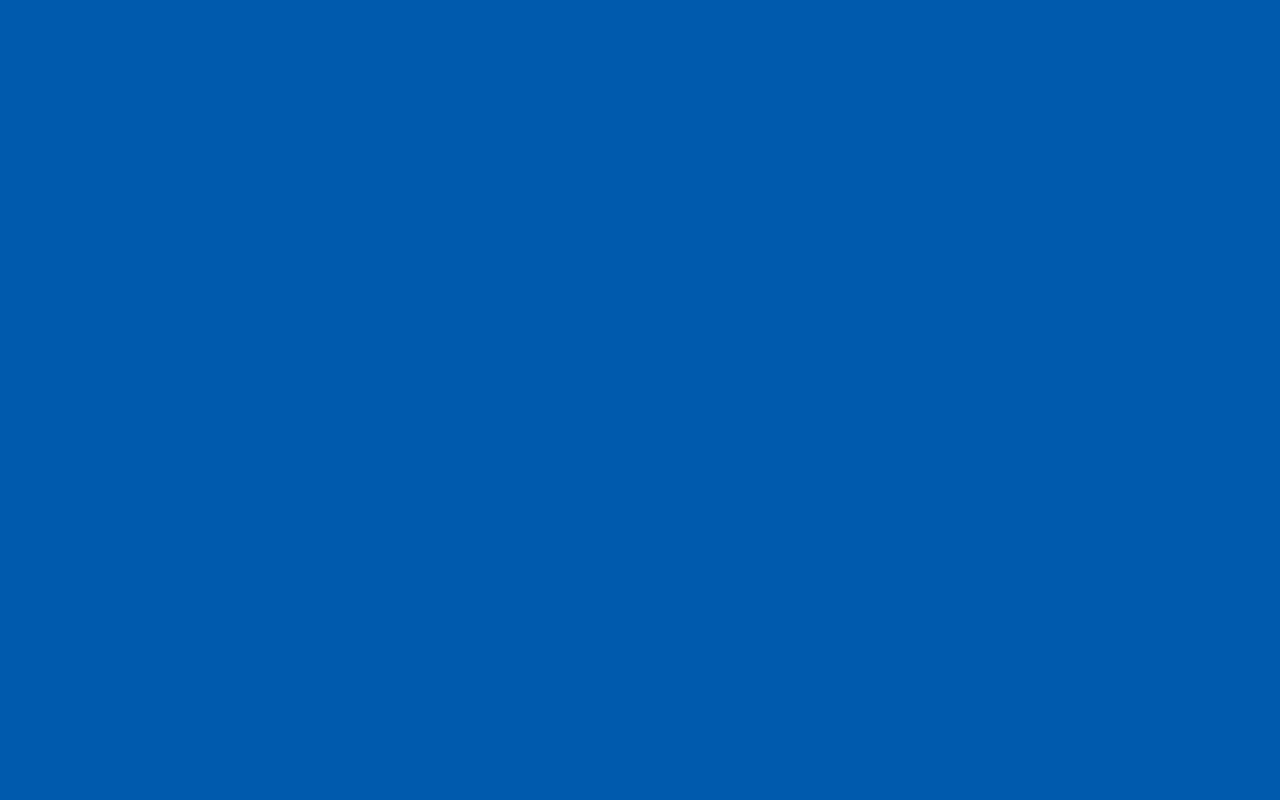
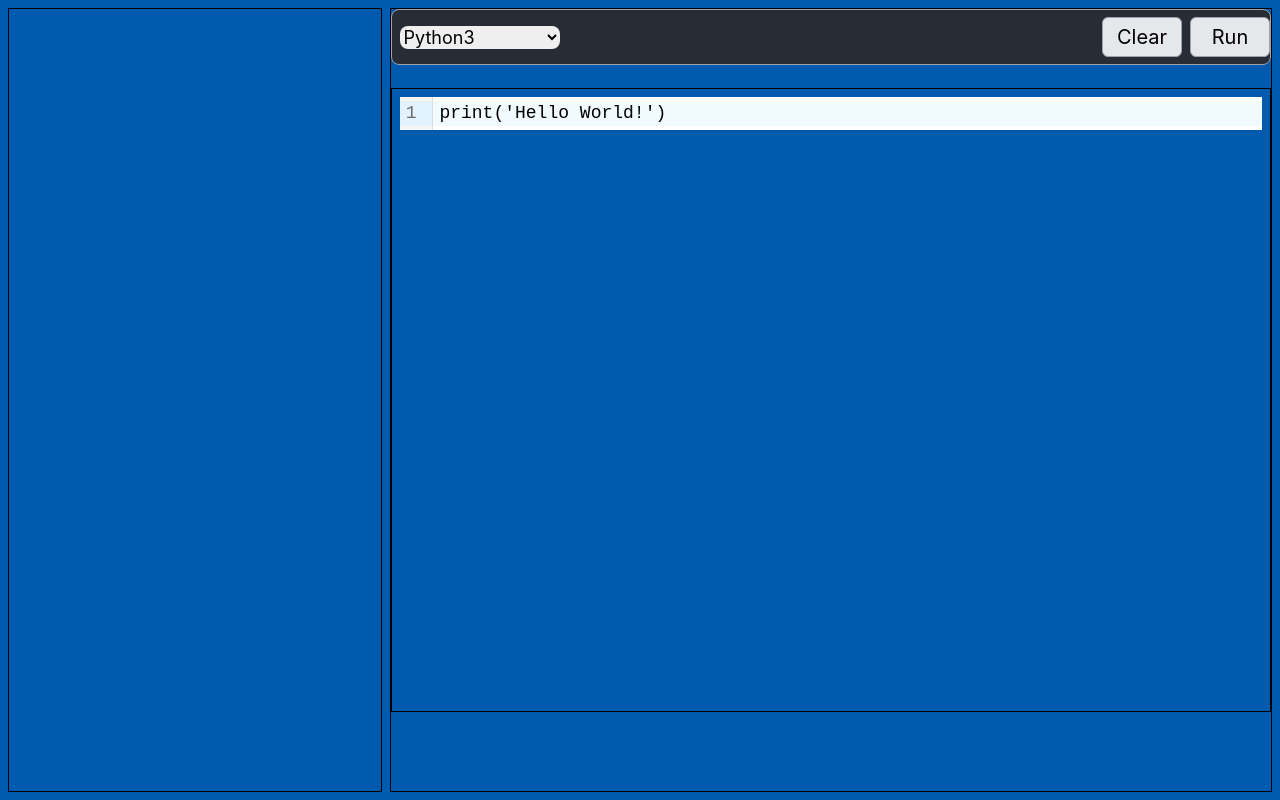
Before and after one commit to ethiclesshacker/code-editor-frontend, a React (Vite) app: page /question in a window 1280 px wide. Before the commit this address had no page. Built offline with nearby package versions, Linux system fonts and the light colour scheme.

Commit message:
Added Questions page

```diff
--- a/src/App.jsx
+++ b/src/App.jsx
@@ -7,6 +7,7 @@ import Dashboard from './components/Dashboard'
 import Logout from './components/Logout'
 import AddQuestion from './components/AddQuestion'
 import WindowLayout from './components/WindowLayout'
+import Question_Code from './components/Question_Code'
 
 import './App.css'
 
@@ -20,6 +21,7 @@ function App() {
         <Route exact path="/code" element={<CodeEditor />}></Route>
         {/* <Route exact path="/dashboard" element={<Dashboard />}></Route> */}
         <Route exact path="/logout" element={<Logout />}></Route>
+        <Route path="question" element={<Question_Code />}></Route>
         {/* <Route exact path='/' element={< CodeArea />}></Route> */}
         <Route path='user' element= {<WindowLayout/>}>
           <Route path='dashboard' element={<Dashboard/>}/>
--- /dev/null
+++ b/src/components/Question_Code.jsx
@@ -0,0 +1,102 @@
+import React, {useState, useEffect} from 'react'
+import CodeMirror from '@uiw/react-codemirror'
+import axios from 'axios'
+
+export default function Question_Code() {
+    const [codeValue, setCodeValue] = useState("print('Hello World!')")
+  const [outputText, setOutputText] = useState('')
+
+  // useEffect(() => {
+  //     console.log(codeValue);
+  // }, [codeValue])
+
+  function runCode() {
+    const data = {
+      code: codeValue,
+      codeLanguage: 'python3',
+    }
+
+    const API_URL = import.meta.env.VITE_API_URL || 'http://localhost:5050'
+    const API_ENDPOINT = '/api/code/run'
+    const API = `${API_URL}${API_ENDPOINT}`
+    const options = {
+      method: 'POST',
+      mode: 'no-cors',
+      url: API,
+      headers: { 'Content-Type': 'application/json' },
+      data: JSON.stringify(data),
+    }
+
+    axios
+      .request(options)
+      .then(function (response) {
+        console.log(response.data)
+        setOutputText(response.data.output)
+      })
+      .catch(function (error) {
+        console.error(error)
+        alert('Axios Error')
+      })
+  }
+    return (
+        <div id='main' className='grid w-[100%] h-[100%] grid-cols-10 gap-2 p-2'>
+            <div className='col-span-3 col-start-1 border border-solid border-black'></div>
+            <div className='col-span-7 col-start-4 border border-solid border-black'>
+                {/* <!-- Element 2: Code Holder --> */}
+                <div id='code_main' className='grid h-[100%] grid-cols-5 grid-rows-10 gap-2'>
+                <div
+                    id="topbar"
+                    className="row-start-1 row-end-2 h-14 col-span-5 col-start-1 flex items-center justify-between rounded-lg border border-solid border-gray-400 bg-[#282c34]"
+                >
+
+                <select
+                name="lang"
+                id="lang"
+                className="ml-2 mr-auto w-40 rounded-lg text-lg"
+                >
+                <option value="python3">Python3</option>
+                <option value="javascript">Javascript</option>
+                <option value="c">C</option>
+                <option value="java">Java</option>
+                </select>
+                {/* <!-- <button id="js">JS</button> --> */}
+                <button
+                type="reset"
+                id="rst"
+                onClick={() => setCodeValue('')}
+                className="mr-2 h-10 w-20 rounded-md border border-solid border-gray-400 bg-gray-200 text-center text-xl"
+                >
+                Clear
+                </button>
+                <button
+                id="run"
+                onClick={runCode}
+                className="h-10 w-20 rounded-md border border-solid border-gray-400 bg-gray-200 text-center text-xl"
+                >
+                {' '}
+                Run{' '}
+                </button>
+            </div>
+                <div
+                    id="scode"
+                    className="row-start-2 row-end-10 col-span-5 col-start-1 h-[100%] border border-solid border-black"
+                >
+                    <div name="code" id="code-text" className="m-0 p-2 text-lg">
+                    <CodeMirror
+                        value={codeValue}
+                        options={{
+                        tabSize: 2,
+                        mode: 'js',
+                        // keyMap: 'sublime',
+                        // theme: 'monokai',
+                        }}
+                        onChange={setCodeValue}
+                        className="h-[100%]"
+                    />
+                    </div>
+                </div>
+                </div>
+            </div>
+            </div>
+    )
+}
```
